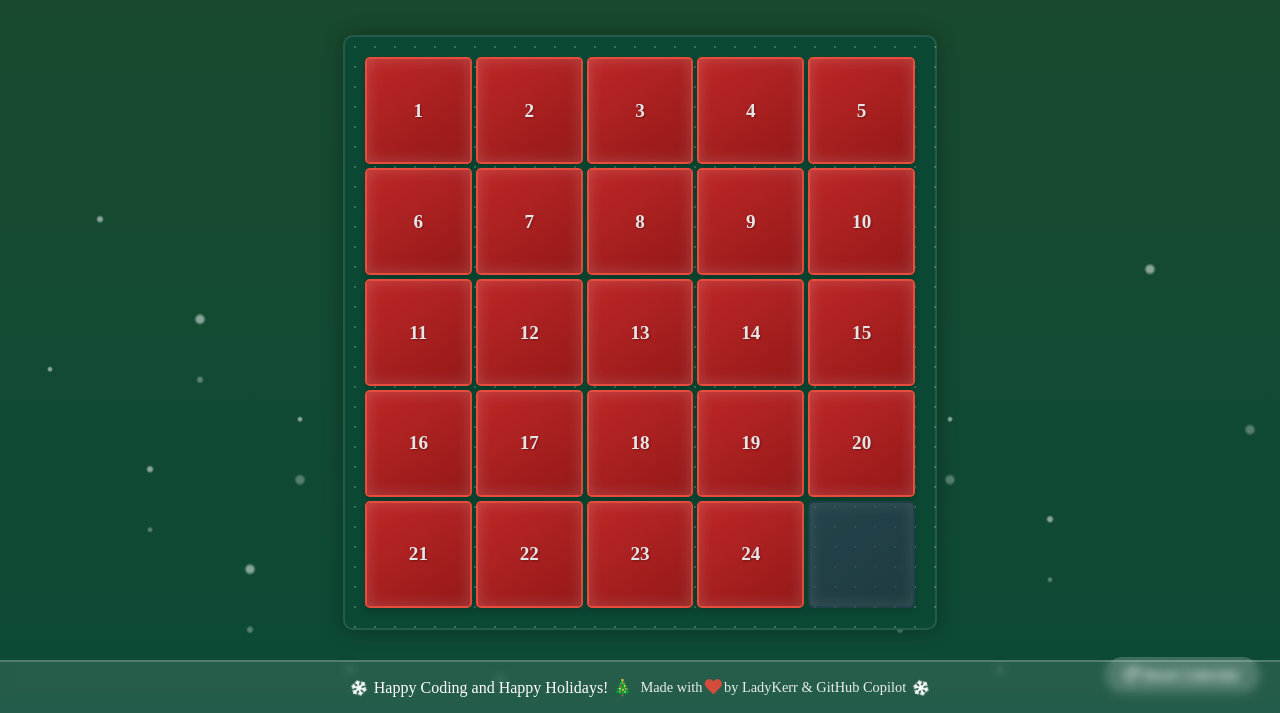
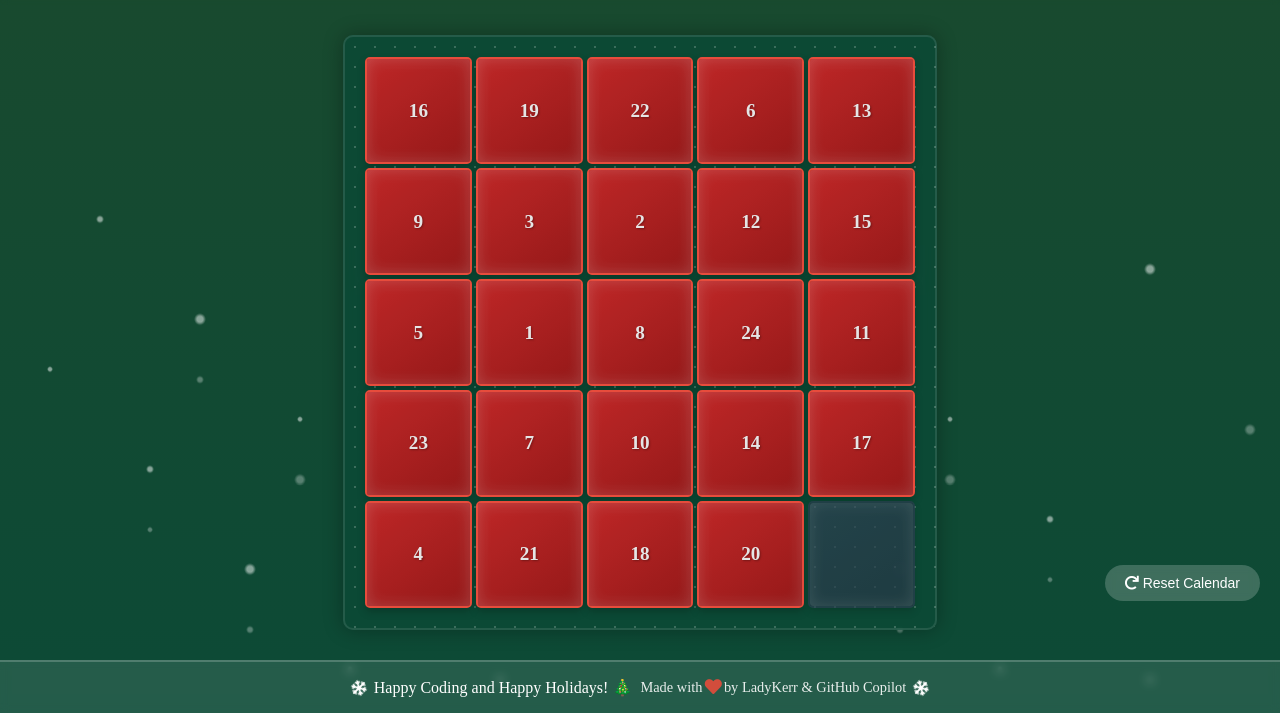
Before and after one commit to itsthatladydev/advent-calendar, a plain HTML site: page advent-calendar.html in a window 1280 px wide. Shown: the part 87-800 px from the top of the page. Drawn offline with Linux system fonts and the light colour scheme.

Commit message:
Enhance Advent Calendar with shuffled door numbers and footer link updates

```diff
--- a/advent-calendar.html
+++ b/advent-calendar.html
@@ -64,7 +64,7 @@
         <div class="footer-content">
             <i class="fas fa-snowflake"></i>
             <p>Happy Coding and Happy Holidays! 🎄</p>
-            <p class="signature">Made with <i class="fas fa-heart pulse"></i> by LadyKerr & GitHub Copilot</p>
+            <p class="signature">Made with <i class="fas fa-heart pulse"></i> by <a href="https://github.com/LadyKerr" target="_blank">LadyKerr</a> & <a href="https://github.com/features/copilot" target="_blank">GitHub Copilot</a></p>
             <i class="fas fa-snowflake"></i>
         </div>
     </footer>
--- a/script.js
+++ b/script.js
@@ -47,6 +47,38 @@ document.addEventListener("DOMContentLoaded", () => {
     22: "Mini Project Idea: Build a fun project, like a simple game or holiday-themed app.",
     23: "Code Confession: Share a funny coding mistake - we’ve all been there!",
     24: "Gift to Future You: Write a letter with your hopes and dreams for next year.",
+  }
+
+  function shuffleArray(array) {
+    for (let i = array.length - 1; i > 0; i--) {
+      const j = Math.floor(Math.random() * (i + 1))
+      ;[array[i], array[j]] = [array[j], array[i]]
+    }
+    return array
+  }
+
+  function initializeCalendar() {
+    // Create array of numbers 1-24
+    const numbers = Array.from({ length: 24 }, (_, i) => i + 1)
+
+    // Shuffle the numbers
+    const shuffledNumbers = shuffleArray([...numbers])
+
+    // Get all doors
+    const doors = document.querySelectorAll(".door:not(.empty)")
+
+    // Assign shuffled numbers to doors
+    doors.forEach((door, index) => {
+      const number = shuffledNumbers[index]
+      door.textContent = number
+      door.dataset.day = number // Store original day number
+
+      // Add click handler with correct content mapping
+      door.addEventListener("click", () => {
+        const day = parseInt(door.dataset.day)
+        handleDoorClick(door, day)
+      })
+    })
   }
 
   // Check if door can be opened
@@ -125,6 +157,7 @@ document.addEventListener("DOMContentLoaded", () => {
 
   // Initialize
   initDoors()
+  initializeCalendar()
 
   const music = document.getElementById("holidayMusic")
   const musicToggle = document.getElementById("musicToggle")
--- a/styles.css
+++ b/styles.css
@@ -288,8 +288,9 @@ body {
 
 .reset-button {
     position: fixed;
-    bottom: 20px;
+    bottom: calc(2rem + 80px); /* Adjust based on footer height */
     right: 20px;
+    z-index: 100;
     padding: 10px 20px;
     background: rgba(255, 255, 255, 0.2);
     border: none;
@@ -364,6 +365,16 @@ body {
     animation: spin 8s linear infinite;
 }
 
+.footer-content a {
+    color: white;
+    text-decoration: none;
+    transition: opacity 0.3s ease;
+}
+
+.footer-content a:hover {
+    opacity: 0.8;
+}
+
 .signature {
     margin: 0.5rem 0;
     font-size: 0.9rem;
```
